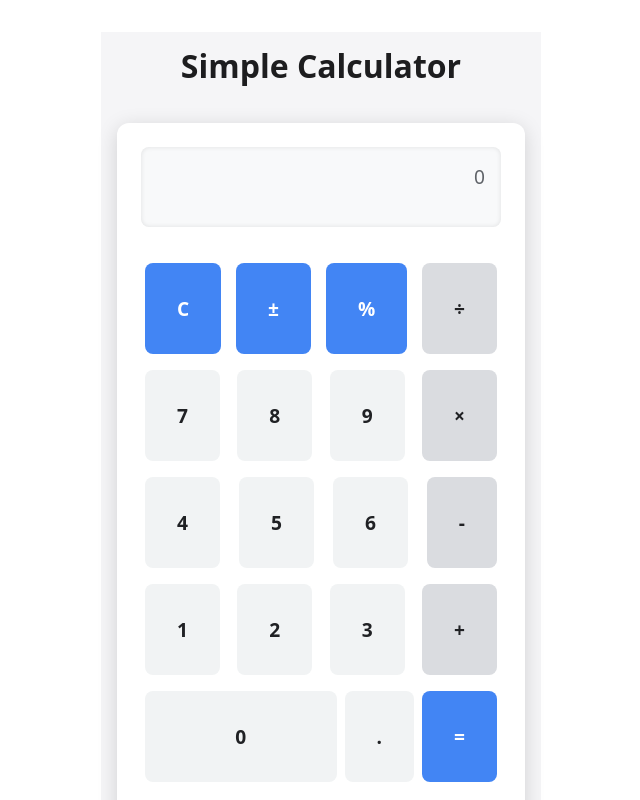
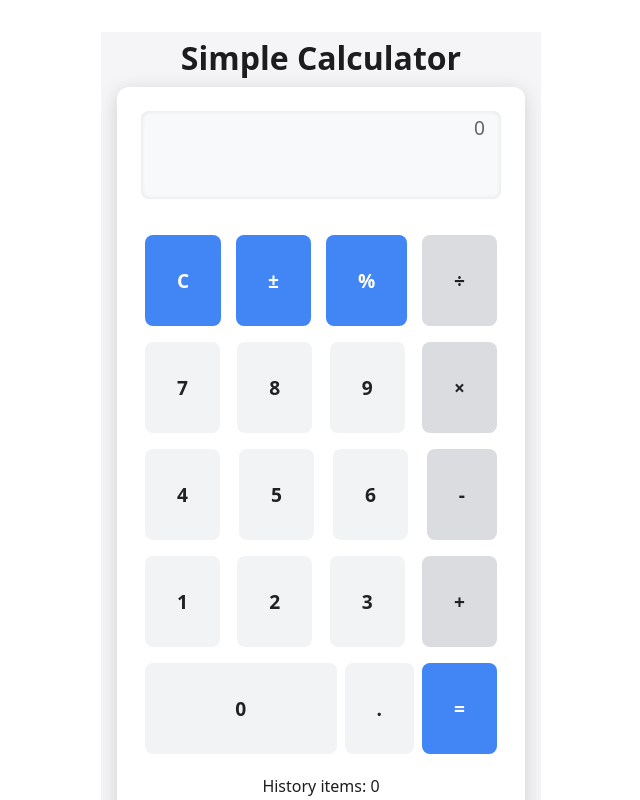
Before and after one commit to robgon-art/simple-calcuator, a React (Vite) app: page / in a window 1280 px wide. Shown: the top 800 px of the page, without its empty margins (319-959 px from the left). Built offline with nearby package versions, Linux system fonts and the light colour scheme.

Commit message:
Fixed the UI design

```diff
--- a/src/App.css
+++ b/src/App.css
@@ -55,7 +55,7 @@
 }
 
 .app-header {
-  padding: 1rem 0 0.5rem;
+  padding: 0.5rem 0 0.25rem;
 }
 
 .app-header h1 {
--- a/src/components/Calculator/styles.css
+++ b/src/components/Calculator/styles.css
@@ -1,6 +1,6 @@
 .calculator-container {
     width: 360px;
-    margin: 2rem auto;
+    margin: 0.5rem auto;
     padding: 1.5rem;
     border-radius: 12px;
     background-color: white;
--- a/src/components/Display/styles.css
+++ b/src/components/Display/styles.css
@@ -6,10 +6,10 @@
     text-align: right;
     width: 100%;
     box-sizing: border-box;
-    height: 5rem;
+    height: 5.5rem;
     display: flex;
     flex-direction: column;
-    justify-content: space-between;
+    justify-content: flex-end;
     box-shadow: inset 0 0 5px rgba(0, 0, 0, 0.1);
 }
 
@@ -17,6 +17,7 @@
     font-size: 1.2rem;
     color: #5f6368;
     min-height: 1.5rem;
+    margin-bottom: 0.3rem;
     overflow: hidden;
     text-overflow: ellipsis;
     white-space: nowrap;
```
